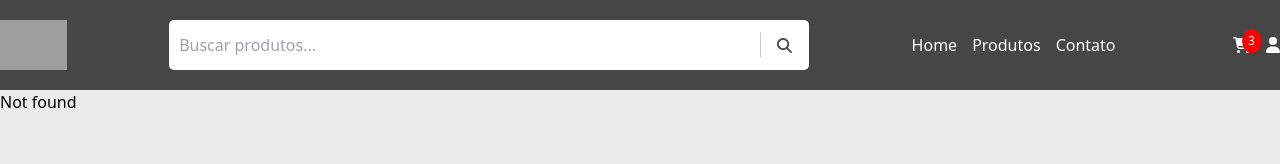
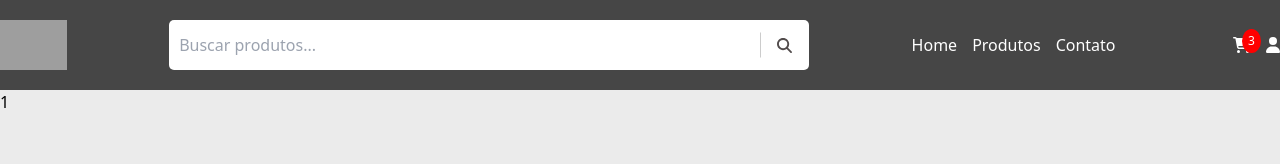
Before and after one commit to Murilo358/E-commerce-frontend, a React (Vite) app: page /product/1 in a window 1280 px wide. Before the commit this address had no page. Shown: the top 164 px of the page. Built offline with nearby package versions, Linux system fonts and the light colour scheme; grey boxes are pictures that could not be loaded.

Commit message:
Create product page

```diff
--- a/src/App.tsx
+++ b/src/App.tsx
@@ -1,19 +1,20 @@
 import { BrowserRouter, Route, Routes } from "react-router-dom";
 import "./App.css";
 import Header from "./components/header/Header";
-import Home from "./pages/Home";
+import Home from "./pages/home/Home";
 import React from "react";
+import Product from "./pages/Product/Product";
 
 function App() {
   return (
     <>
-    <Header/>
+      <Header />
       <React.StrictMode>
         <BrowserRouter>
           <Routes>
             <Route path="/" element={<Home />} />
-            <Route path="seila" element={<Home />} />
-            <Route path="*" element={'Not found'} />
+            <Route path="/product/:id" element={<Product />} />
+            <Route path="*" element={"Not found"} />
           </Routes>
         </BrowserRouter>
       </React.StrictMode>
--- a/src/components/productsSlider/ProductsSlider.tsx
+++ b/src/components/productsSlider/ProductsSlider.tsx
@@ -3,6 +3,7 @@ import { Swiper, SwiperSlide } from "swiper/react";
 
 import { A11y, Navigation, Pagination, Scrollbar } from "swiper/modules";
 import ProductCard from "../productCard/ProductCard";
+import { Link } from "react-router-dom";
 
 type Product = {
   id: string;
@@ -52,6 +53,7 @@ const ProductsSlider: React.FC<ProductsSliderProps> = ({ products }) => {
       >
         {products.length > 0 &&
           products.map((product: Product) => (
+            <Link to={"/Product" + product.id}>
               <SwiperSlide key={product.id}>
                 <ProductCard
                   currentPrice={product.price}
@@ -62,6 +64,7 @@ const ProductsSlider: React.FC<ProductsSliderProps> = ({ products }) => {
                   className="grid-item"
                 />
               </SwiperSlide>
+            </Link>
           ))}
       </Swiper>
     </div>
--- /dev/null
+++ b/src/pages/Product/Product.tsx
@@ -0,0 +1,9 @@
+import { useParams } from "react-router-dom";
+
+const Product = () => {
+  const { id } = useParams();
+
+  return <div>{id}</div>;
+};
+
+export default Product;
--- a/src/pages/Home.tsx
+++ b/src/pages/home/Home.tsx
@@ -2,11 +2,11 @@ import "./Home.css";
 import { Swiper, SwiperSlide } from "swiper/react";
 
 import { A11y, Navigation, Pagination, Scrollbar } from "swiper/modules";
-import { useFetch } from "../hooks/useFetch";
+import { useFetch } from "../../hooks/useFetch";
 import { useEffect, useState } from "react";
 import { Card, Typography } from "@mui/material";
-import ProductsSlider from "../components/productsSlider/ProductsSlider";
-import config from "../config";
+import ProductsSlider from "../../components/productsSlider/ProductsSlider";
+import config from "../../config";
 
 type Product = {
   id: string;
```
Also changed, not shown: src/pages/home/Home.css (renamed from src/pages/Home.css). Lines whose indentation alone changed are shown as unchanged.
